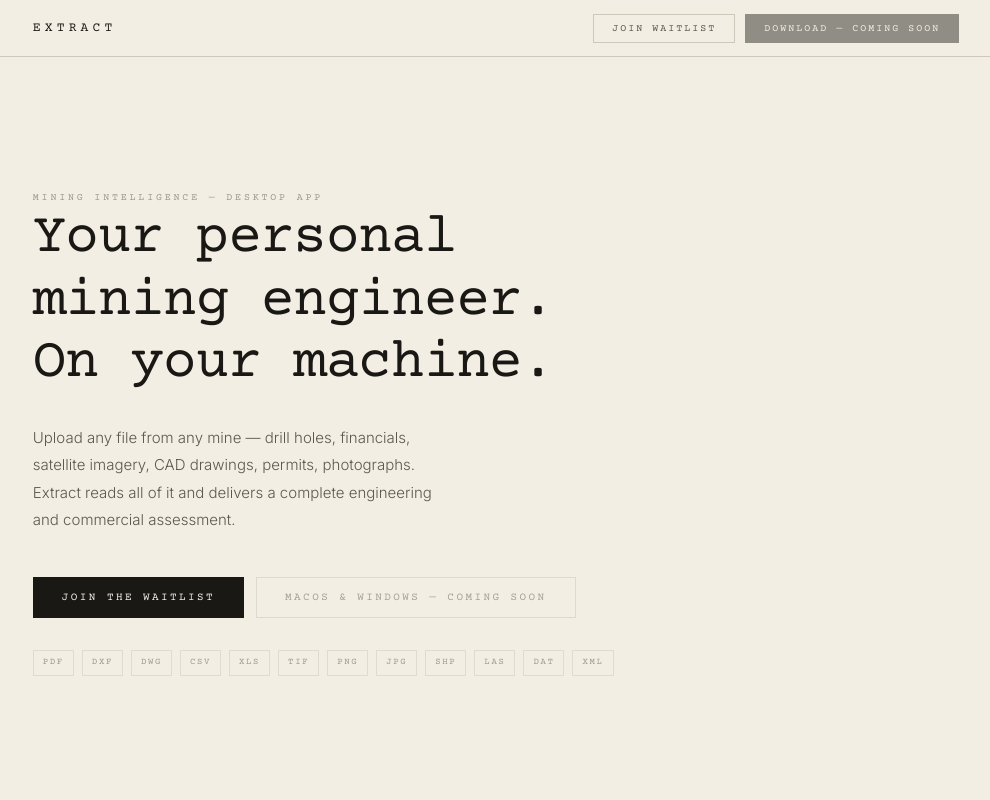
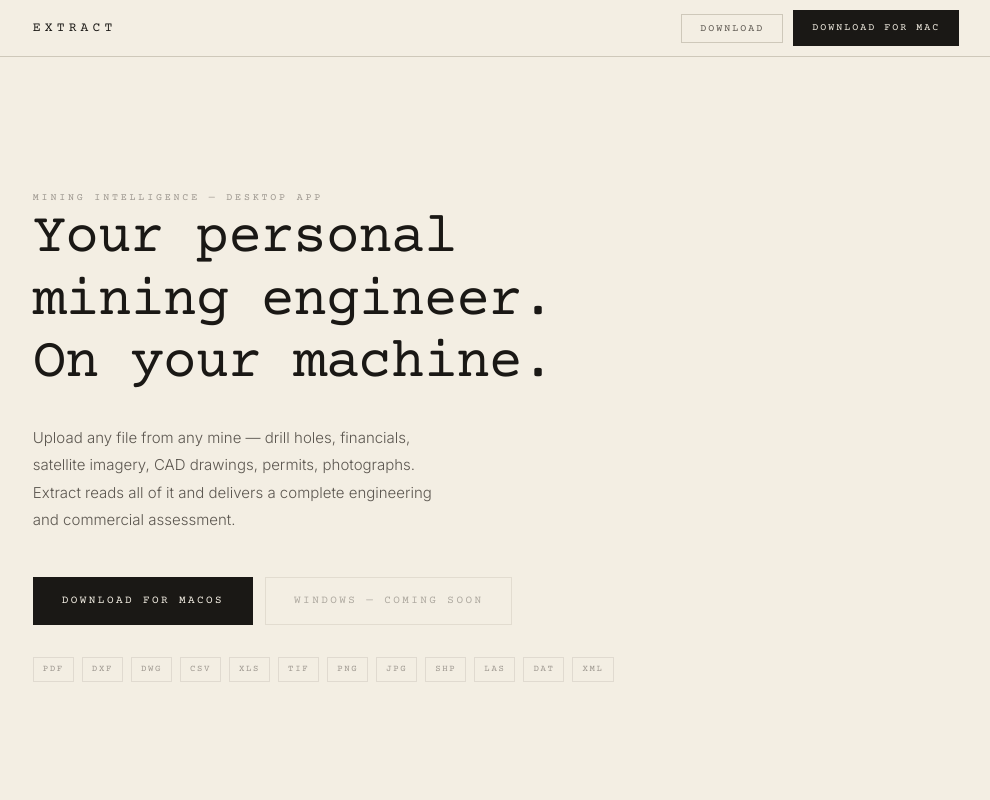
Before and after one commit to jopagaro/extractwebsite, a React (Vite) app: page / in a window 1280 px wide. Shown: the top 800 px of the page, without its empty margins (144-1134 px from the left). Built offline with nearby package versions, Linux system fonts and the light colour scheme.

Commit message:
Live download buttons, remove waitlist, Windows coming soon

```diff
--- a/src/App.tsx
+++ b/src/App.tsx
@@ -1,6 +1,10 @@
-import { useEffect, useRef, useState } from 'react'
+import { useEffect } from 'react'
 import Accordion from './components/Accordion'
 import './index.css'
+
+const DL_MAC_ARM  = '/downloads/Extract-mac-arm.dmg'
+const DL_MAC_X64  = '/downloads/Extract-mac-intel.dmg'   // add when built
+const DL_WIN      = '/downloads/Extract-windows.exe'      // add when built
 
 const FEATURES = [
   {
@@ -111,17 +115,9 @@ function useReveal() {
 export default function App() {
   useReveal()
   const year = new Date().getFullYear()
-  const [email, setEmail] = useState('')
-  const [submitted, setSubmitted] = useState(false)
-  const waitlistRef = useRef<HTMLElement>(null)
 
-  function handleWaitlist(e: React.FormEvent) {
-    e.preventDefault()
-    if (email.trim()) setSubmitted(true)
-  }
-
-  function scrollToWaitlist() {
-    waitlistRef.current?.scrollIntoView({ behavior: 'smooth' })
+  function scrollToDownload() {
+    document.getElementById('download')?.scrollIntoView({ behavior: 'smooth' })
   }
 
   return (
@@ -131,12 +127,12 @@ export default function App() {
         <div className="nav-inner">
           <span className="nav-wordmark">Extract</span>
           <div className="nav-actions">
-            <button className="btn" onClick={scrollToWaitlist}>
-              Join Waitlist
+            <button className="btn" onClick={scrollToDownload}>
+              Download
             </button>
-            <button className="btn btn-primary" disabled style={{ opacity: 0.45, cursor: 'default' }}>
-              Download — Coming Soon
-            </button>
+            <a className="btn btn-primary" href={DL_MAC_ARM}>
+              Download for Mac
+            </a>
           </div>
         </div>
       </nav>
@@ -158,16 +154,12 @@ export default function App() {
             and commercial assessment.
           </p>
           <div className="hero-actions fade-up d3">
-            <button className="btn btn-primary btn-lg" onClick={scrollToWaitlist}>
-              Join the Waitlist
-            </button>
-            <button
-              className="btn btn-lg"
-              disabled
-              style={{ opacity: 0.5, cursor: 'default' }}
-            >
-              macOS &amp; Windows — Coming Soon
-            </button>
+            <a className="btn btn-primary btn-lg" href={DL_MAC_ARM}>
+              Download for macOS
+            </a>
+            <span className="btn btn-lg" style={{ opacity: 0.45, cursor: 'default' }}>
+              Windows — Coming Soon
+            </span>
           </div>
           <div className="file-tags fade-up d4">
             {FILE_TYPES.map((f) => (
@@ -196,9 +188,6 @@ export default function App() {
                   inconsistencies, identifies gaps, and surfaces the information
                   that matters — without requiring you to be a mining engineer to
                   understand what it finds.
-                </p>
-                <p>
-                  Everything runs locally. Your data never leaves your machine.
                 </p>
               </div>
             </div>
@@ -309,37 +298,27 @@ export default function App() {
             </div>
           </section>
 
-          {/* ── Waitlist CTA ─────────────────────────────────────────────── */}
-          <section
-            className="section cta-section reveal"
-            id="waitlist"
-            ref={waitlistRef}
-          >
+          {/* ── Download CTA ─────────────────────────────────────────────── */}
+          <section className="section cta-section reveal" id="download">
             <h2 className="cta-headline">
-              Be first when<br />Extract ships.
+              Download Extract.
             </h2>
             <p className="cta-sub">
-              Available for macOS and Windows. Join the waitlist and we'll
-              reach out when access opens.
+              Runs entirely on your machine. No account required.
+              Enter your own API key in Settings to get started.
             </p>
-            {submitted ? (
-              <p className="waitlist-confirm">You're on the list.</p>
-            ) : (
-              <form className="waitlist-form" onSubmit={handleWaitlist}>
-                <input
-                  className="waitlist-input"
-                  type="email"
-                  placeholder="your@email.com"
-                  value={email}
-                  onChange={(e) => setEmail(e.target.value)}
-                  required
-                />
-                <button type="submit" className="waitlist-submit">
-                  Join Waitlist
-                </button>
-              </form>
-            )}
-            <span className="cta-note">macOS · Windows · Private by default</span>
+            <div className="download-buttons">
+              <a className="btn btn-primary btn-lg" href={DL_MAC_ARM}>
+                macOS — Apple Silicon
+              </a>
+              <a className="btn btn-lg" href={DL_MAC_X64}>
+                macOS — Intel
+              </a>
+              <span className="btn btn-lg" style={{ opacity: 0.45, cursor: 'default' }}>
+                Windows — Coming Soon
+              </span>
+            </div>
+            <span className="cta-note">macOS 11+ · Windows 10+ · Private by default</span>
           </section>
 
         </main>
--- a/src/index.css
+++ b/src/index.css
@@ -538,45 +538,16 @@ a {
   max-width: 420px;
 }
 
-.waitlist-form {
+.download-buttons {
   display: flex;
-  gap: 0;
+  flex-wrap: wrap;
+  gap: 12px;
   margin-top: 8px;
-  border: 1px solid var(--rule);
+  justify-content: center;
 }
 
-.waitlist-input {
-  font-family: var(--font-mono);
-  font-size: 12px;
-  letter-spacing: 0.06em;
-  padding: 13px 20px;
-  background: transparent;
-  border: none;
-  outline: none;
-  color: var(--ink);
-  width: 260px;
-}
-
-.waitlist-input::placeholder {
-  color: var(--stone);
-}
-
-.waitlist-submit {
-  font-family: var(--font-mono);
-  font-size: 10px;
-  letter-spacing: 0.2em;
-  text-transform: uppercase;
-  padding: 13px 22px;
-  background: var(--ink);
-  color: var(--bone);
-  border: none;
-  cursor: pointer;
-  transition: background 0.2s;
-  white-space: nowrap;
-}
-
-.waitlist-submit:hover {
-  background: var(--graphite);
+.download-buttons .btn {
+  text-decoration: none;
 }
 
 .cta-note {
```
Also changed, not shown: 2 other files (tests, documents, lock files or other folders).
